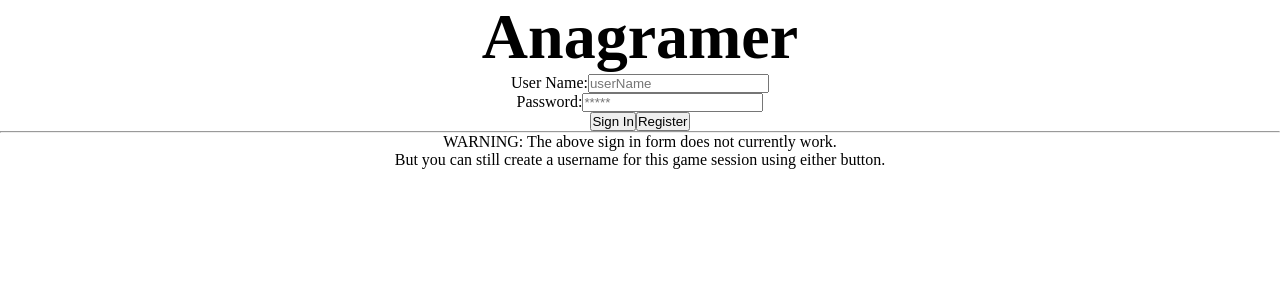
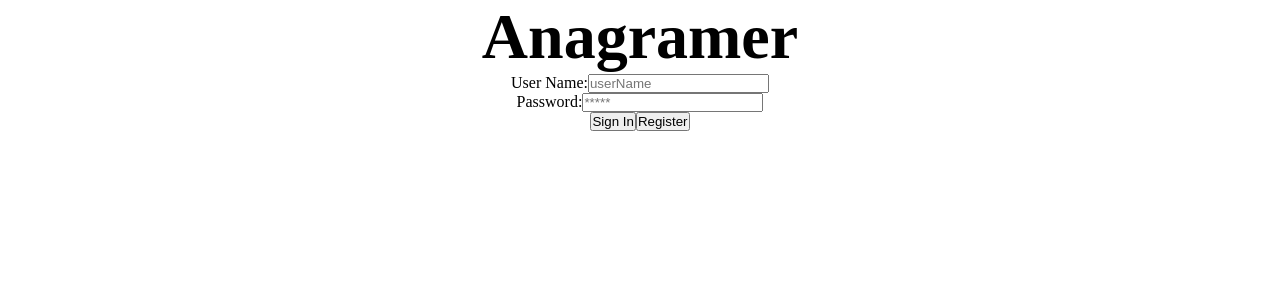
Before and after one commit to JordanKarp/Anagramer-JS, a React (Vite) app: page / in a window 1280 px wide. Shown: the top 300 px of the page. Built offline with nearby package versions, Linux system fonts and the light colour scheme.

Commit message:
Work on UserPage

```diff
--- a/src/pages/UserPage.jsx
+++ b/src/pages/UserPage.jsx
@@ -2,6 +2,7 @@
 import { useContext } from 'react'
 import '../App.css'
 import GameContext from '../context/Context'
+import GuessStatsBoard from '../components/GuessStatsBoard'
 
 
 function UserPage() {
--- a/src/pages/Welcome.jsx
+++ b/src/pages/Welcome.jsx
@@ -42,14 +42,11 @@ function Welcome() {
             <input type="password" name="password" value={password} onChange={(e) => setPassword(e.target.value)} placeholder='*****'/>
            </div>
            <div>
-            <button type='submit' name='signIn' value="signIn">Sign In</button>
-            <button type='submit' name='register' value="register">Register</button>
+            <button type='submit' name='signIn' value="signIn" formAction="/login">Sign In</button>
+            <button type='submit' name='register' value="register"formAction="/register">Register</button>
            </div>
         </form>
         {msg && <p className="loginMsg">{msg}</p>}
-        <hr/>
-        <p>WARNING: The above sign in form does not currently work. </p>
-        <p>But you can still create a username for this game session using either button.</p>
       </div>
     </>
   )
```
